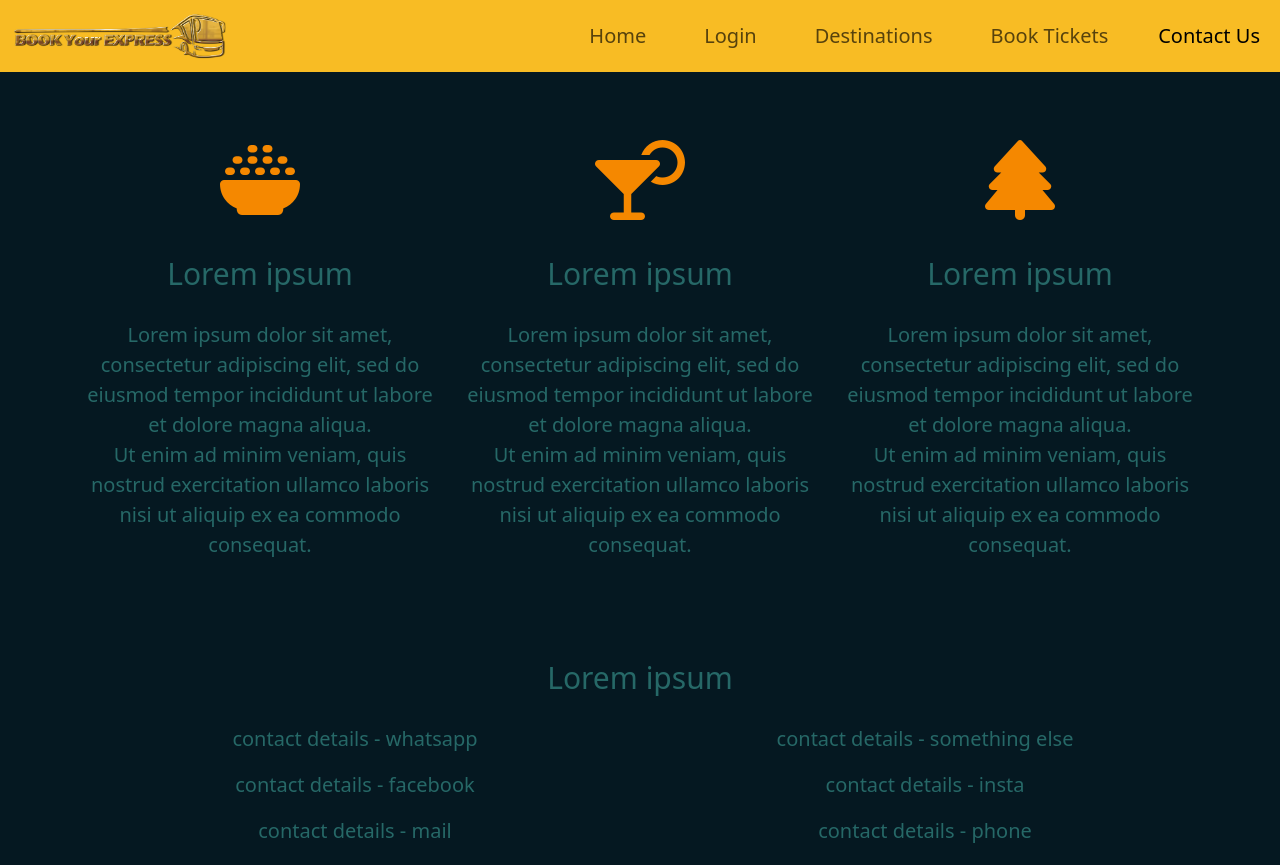
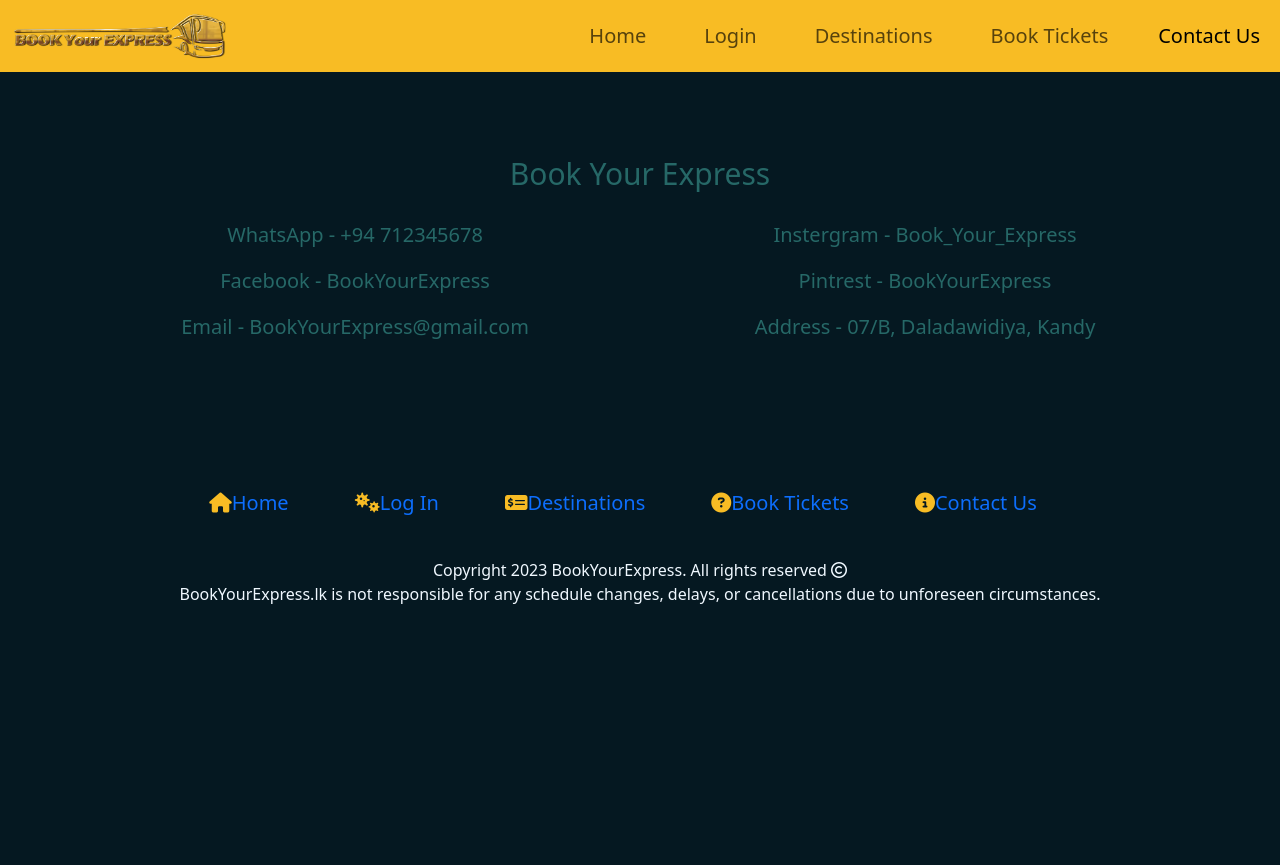
Before and after one commit to Rashmika003/Book_Your_Express, a plain HTML site: page contactUs.html in a window 1280 px wide. Shown: the top 865 px of the page. After the commit the page ends 800 px from the top, so only its background shows below. Drawn offline with nearby package versions, Linux system fonts and the light colour scheme.

Commit message:
finished all. final final final commit

```diff
--- a/contactUs.html
+++ b/contactUs.html
@@ -52,60 +52,20 @@
         </div>
     </nav>
 
-    <section class="feature pt-5">
-        <div class="container">
-          <div class="row ">
-            <div class="col text-center ">
-              <i class="fa-solid feature-icon fa-bowl-rice fa-4x"></i>
-              <h3 class="mt-3">Lorem ipsum</h3>
-              <p>Lorem ipsum dolor sit amet,
-                consectetur adipiscing elit,
-                sed do eiusmod tempor incididunt ut
-                labore et dolore magna aliqua. <br> Ut
-                enim ad minim veniam, quis nostrud
-                exercitation ullamco laboris nisi ut
-                aliquip ex ea commodo consequat.</p>
-            </div>
-
-            <div class="col  text-center ">
-              <i class="fa-solid feature-icon fa-martini-glass-citrus fa-4x"></i>
-              <h3 class="mt-3">Lorem ipsum</h3>
-              <p>Lorem ipsum dolor sit amet,
-                consectetur adipiscing elit,
-                sed do eiusmod tempor incididunt ut
-                labore et dolore magna aliqua. <br> Ut
-                enim ad minim veniam, quis nostrud
-                exercitation ullamco laboris nisi ut
-                aliquip ex ea commodo consequat.</p>
-            </div>
-            <div class="col text-center ">
-              <i class="fa-solid feature-icon fa-tree fa-4x"></i>
-              <h3 class="mt-3">Lorem ipsum</h3>
-              <p>Lorem ipsum dolor sit amet,
-                consectetur adipiscing elit,
-                sed do eiusmod tempor incididunt ut
-                labore et dolore magna aliqua. <br> Ut
-                enim ad minim veniam, quis nostrud
-                exercitation ullamco laboris nisi ut
-                aliquip ex ea commodo consequat.</p>
-            </div>
-          </div>
-        </div>
-      </section>
 
       <section class="feature pt-5">
         <div class="container">
           <div class="row ">
-            <h3 class="mt-3 text-center">Lorem ipsum</h3>
+            <h3 class="mt-3 text-center">Book Your Express</h3>
             <div class="col text-center ">
-                <p>contact details - whatsapp</p>
-                <p>contact details - facebook</p>
-                <p>contact details - mail</p>
+                <p>WhatsApp - +94 712345678</p>
+                <p>Facebook - BookYourExpress</p>
+                <p>Email - BookYourExpress@gmail.com</p>
             </div>
             <div class="col text-center ">
-                  <p>contact details - something else</p>
-                  <p>contact details - insta</p>
-                  <p>contact details - phone</p>
+                  <p>Instergram - Book_Your_Express</p>
+                  <p>Pintrest - BookYourExpress</p>
+                  <p>Address - 07/B, Daladawidiya, Kandy</p>
               </div>
           </div>
         </div>
```
